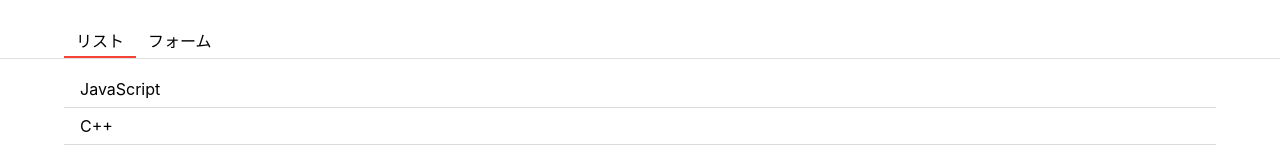
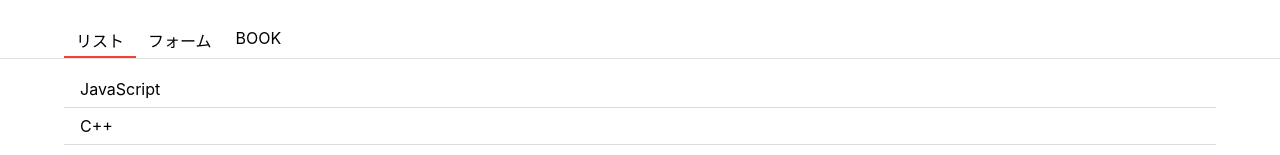
Before and after one commit to tatsutoshi-maeda/todo, a React (Create React App) app in the folder client/: page / in a window 1280 px wide. Shown: the top 155 px of the page. Built offline with nearby package versions, Linux system fonts and the light colour scheme.

Commit message:
Lost the ternary operator

```diff
--- a/client/src/App.js
+++ b/client/src/App.js
@@ -57,10 +57,21 @@ function App() {
         <HeaderUl>
           <HeaderLi focused={tab === 'list'} onClick={() => setTab('list')}>リスト</HeaderLi>
           <HeaderLi focused={tab === 'form'} onClick={() => setTab('form')}>フォーム</HeaderLi>
+          <HeaderLi focused={tab === 'book'} onClick={() => setTab('book')}>BOOK</HeaderLi>
         </HeaderUl>
       </Header>
       {
-        tab === 'list' ? <List langs={langs}/> : <Form onAddLang={addLang}/>
+        // 三項演算子と即時関数以外でJSXに分岐書くやり方探す
+        // tab === 'list' ? <List langs={langs}/> : <Form onAddLang={addLang}/>
+        (() => {
+          if (tab === 'list'){
+            return <List langs={langs}/>
+          }else if (tab === 'form'){
+            return <Form onAddLang={addLang}/>
+          } else if (tab === 'book') {
+            return <div>BOOK</div>
+          }
+        }) ()
       }
     </div>
   );
```
Also changed, not shown: 1 other file (tests, documents, lock files or other folders).
